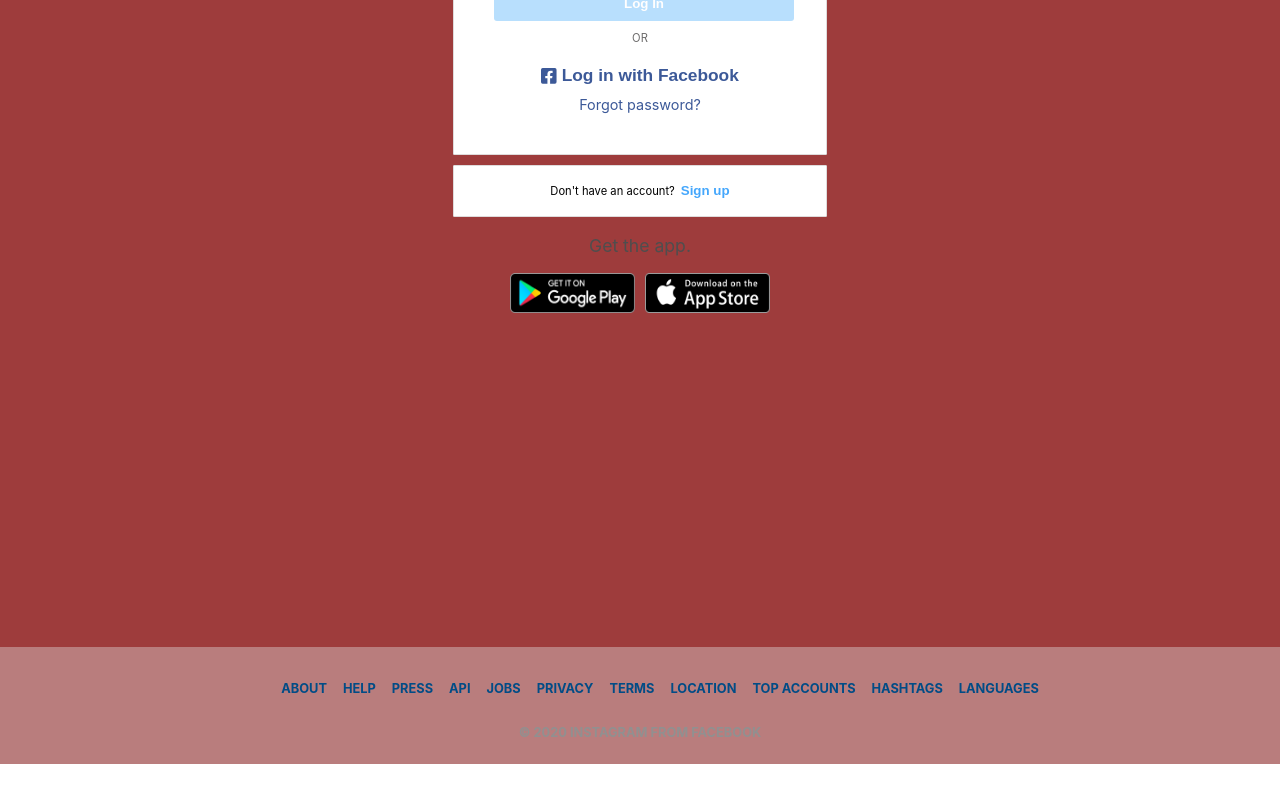
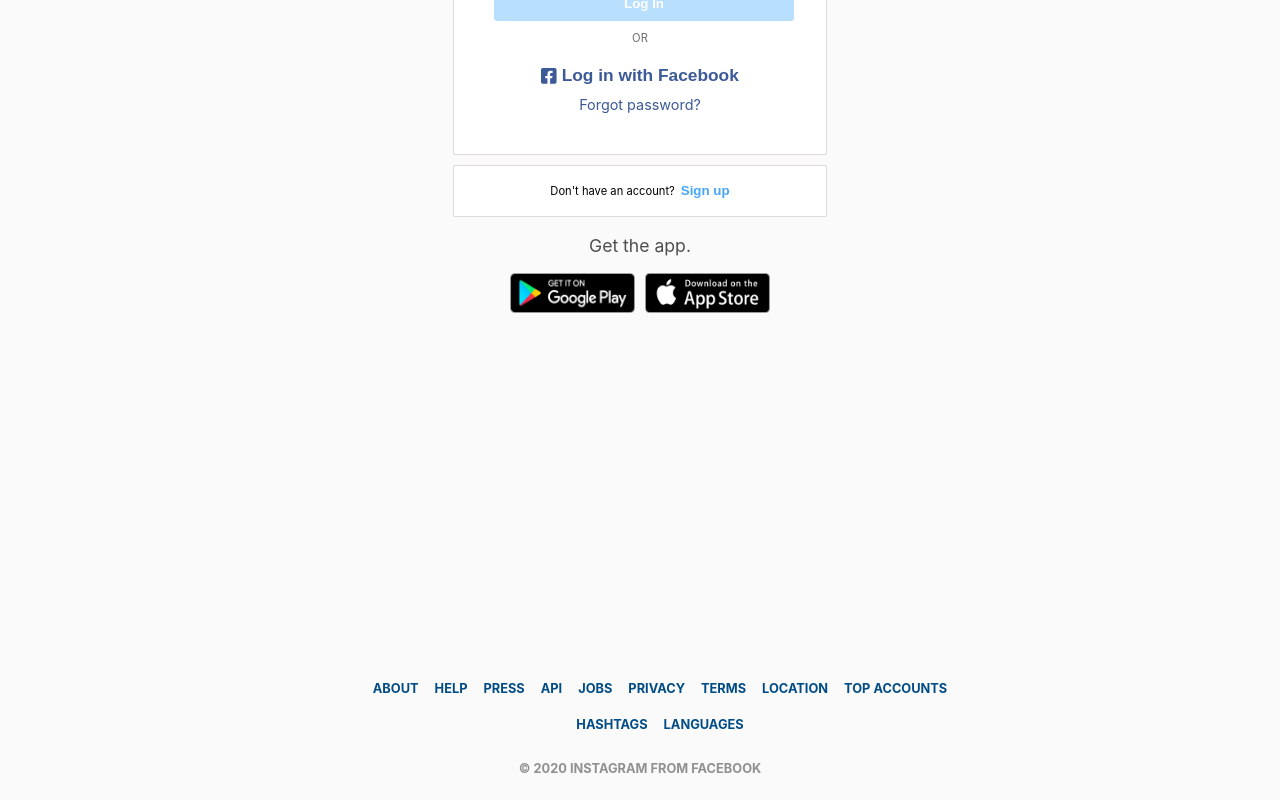
Before and after one commit to aniruddha2000/instagram-clone, a React (Create React App) app: page / in a window 1280 px wide. Shown: the part 313-1113 px from the top of the page. Before the commit the page ends 1077 px from the top, so only its background shows below. Built offline with nearby package versions, Linux system fonts and the light colour scheme.

Commit message:
Footer nav section width small for small devices

```diff
--- a/src/styles/base/media-quries.scss
+++ b/src/styles/base/media-quries.scss
@@ -1,5 +1,6 @@
 $mq-1: 30.625rem !default; /* 490px / 16px = 1rem */
 $mq-2: 44.6875rem !default; /* 715px / 16px = 1rem */
+$mq-3: 56.25rem !default; /* 900px / 16px = 1rem */
 
 /* Small Devices, Tablets */
 @mixin small-and-above {
@@ -7,8 +8,15 @@
     @content;
   }
 }
+/* Device width */
 @mixin small-width {
   @media only screen and (max-device-height: $mq-2) {
     @content;
   }
 }
+/* Footer width */
+@mixin medium-width {
+  @media only screen and (max-device-width: $mq-3) {
+    @content;
+  }
+}
--- a/src/styles/footer.scss
+++ b/src/styles/footer.scss
@@ -1,15 +1,21 @@
 @import "./base/media-quries.scss";
 
 .footer {
-  background-color: #b97d7d;
+  background-color: #fafafa;
   padding: 1.4rem 0;
   .footersubsection {
     nav {
       ul {
         margin-top: 0;
-        list-style: none;
+        width: 85%;
+        margin-left: auto;
+        margin-right: auto;
+        @include medium-width {
+          width: 50%;
+        }
         li {
           display: inline-block;
+          list-style: none;
           padding: 8px;
           a {
             text-decoration: none;
--- a/src/styles/indexPage.scss
+++ b/src/styles/indexPage.scss
@@ -3,7 +3,7 @@
 @import "./modules/getTheApp.scss";
 
 .container {
-  background-color: #9e3c3c;
+  background-color: #fafafa;
   height: 90vh;
   @include small-width {
     height: 120vh;
--- a/src/styles/modules/getTheApp.scss
+++ b/src/styles/modules/getTheApp.scss
@@ -28,9 +28,4 @@
     width: 125px;
     height: 40px;
   }
-  // .getandroidapp, .getappleapp {
-  //   @include small-and-above {
-  //     width: 60%;
-  //   }
-  // }
 }
```
